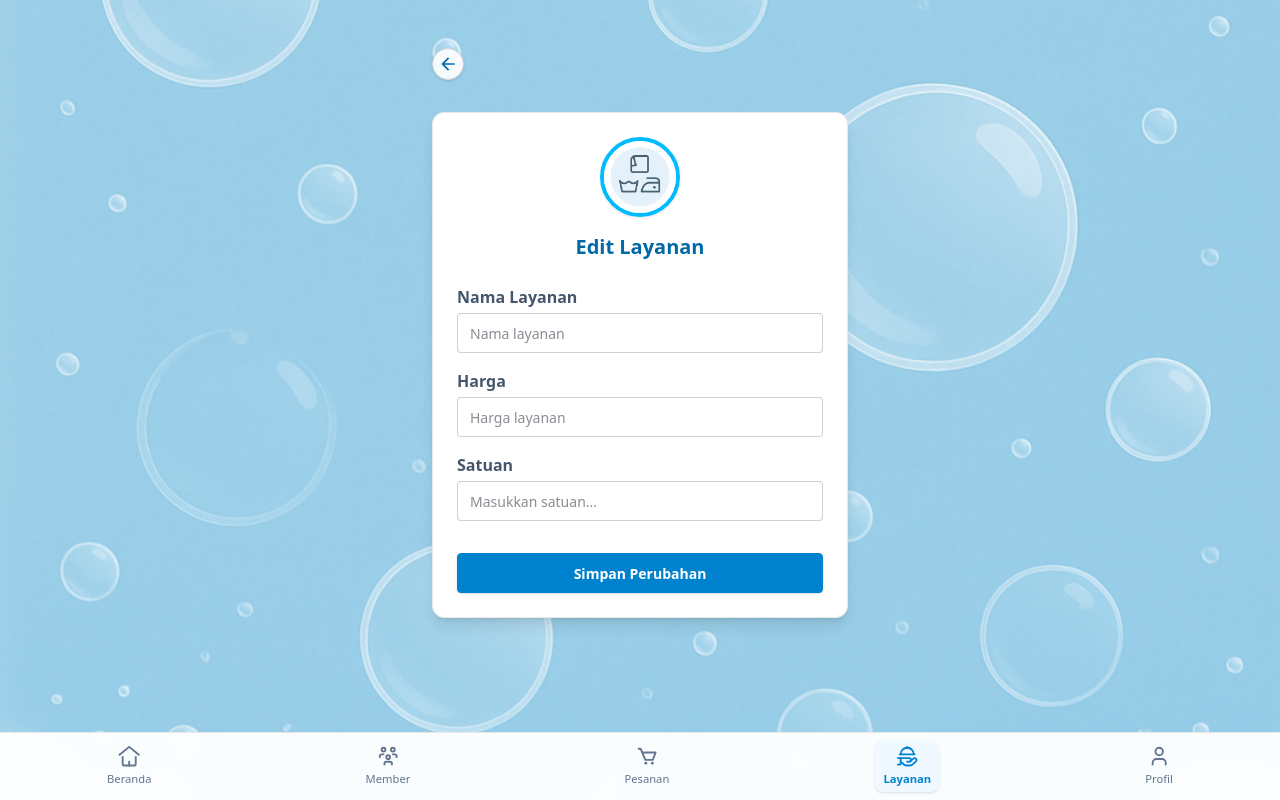
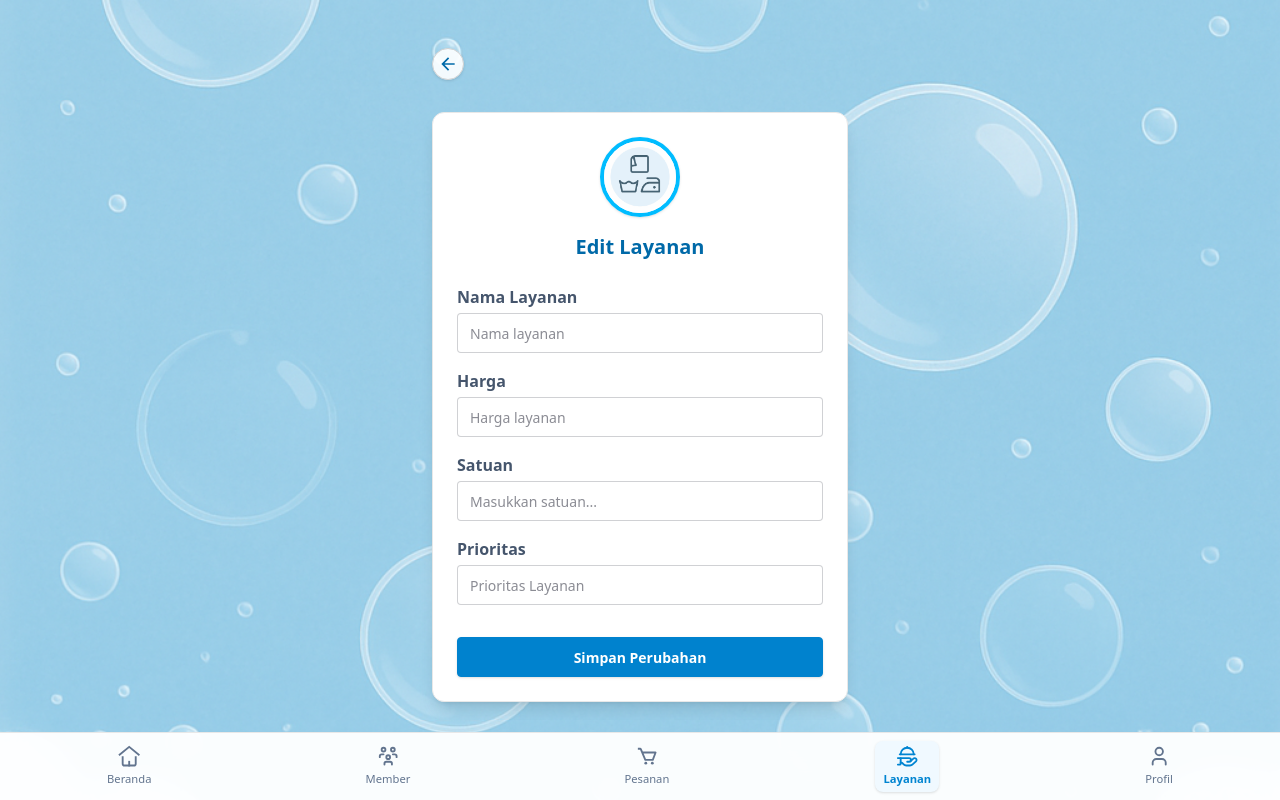
Before and after one commit to wirawanmahardika/laundry-frontend, a React (Vite) app: page /layanan/edit/1 in a window 1280 px wide. Built offline with nearby package versions, Linux system fonts and the light colour scheme; no server answers; sample sign-in values are in the browser's storage.

Commit message:
update: menambah hal yang berkaitan dengan prioritas pada layanan dan member model

```diff
--- a/src/pages/layanan/EditLayanan.tsx
+++ b/src/pages/layanan/EditLayanan.tsx
@@ -23,7 +23,8 @@ export default function EditLayanan() {
         const body = {
             nama: e.currentTarget.nama.value,
             harga: parseInt(e.currentTarget.harga.value) ?? 0,
-            satuan: e.currentTarget.satuan.value
+            satuan: e.currentTarget.satuan.value,
+            prioritas: parseInt(e.currentTarget.prioritas.value) ?? 0,
         }
 
         try {
@@ -32,12 +33,14 @@ export default function EditLayanan() {
                 text: res.data.message,
                 icon: "success",
             })
-            navigate(-1); // Kembali ke daftar layanan atau detail layanan
+            navigate(-1);
         } catch (error: any) {
-            await Swal.fire({
-                text: error.response.data.message,
-                icon: "error",
-            })
+            Swal.fire({
+                text: Array.isArray(error.response?.data?.errors)
+                    ? error.response.data.errors.join(", ")
+                    : (error.response?.data?.message ?? "terjadi kesalahan saat tambah layanan"),
+                icon: "error"
+            });
         }
     };
 
@@ -95,6 +98,18 @@ export default function EditLayanan() {
                         required
                     />
                 </div>
+                <div className="flex flex-col gap-y-1 w-full">
+                    <label className="font-semibold text-slate-600">Prioritas</label>
+                    <input
+                        type="number"
+                        name="prioritas"
+                        className="input input-bordered w-full"
+                        placeholder="Prioritas Layanan"
+                        defaultValue={layanan?.prioritas}
+                        min={0}
+                        required
+                    />
+                </div>
 
                 <button className="btn btn-primary btn-md mt-4 w-full shadow" type="submit">
                     Simpan Perubahan
--- a/src/pages/layanan/Layanan.tsx
+++ b/src/pages/layanan/Layanan.tsx
@@ -68,6 +68,7 @@ export default function Layanan() {
                             nama={l.nama}
                             harga={l.harga}
                             satuan={l.satuan}
+                            prioritas={l.prioritas}
                             created_at={l.created_at}
                             onDelete={() => handleDelete(l.id, l.nama)}
                         />
@@ -122,10 +123,11 @@ type CardProps = {
     harga: number;
     satuan: string;
     created_at: string;
+    prioritas: number;
     onDelete?: () => void;
 };
 
-function Card({ id, nama, harga, satuan, created_at, onDelete }: CardProps) {
+function Card({ id, nama, harga, satuan, created_at, prioritas, onDelete }: CardProps & { prioritas?: number }) {
     return (
         <div className="grid grid-cols-5 gap-3 bg-base-100 shadow-md rounded-xl p-4 items-center border border-base-200">
             <div className="col-span-1 flex justify-center">
@@ -133,7 +135,15 @@ function Card({ id, nama, harga, satuan, created_at, onDelete }: CardProps) {
             </div>
             <div className="col-span-4 flex flex-col sm:flex-row sm:items-center justify-between gap-y-1">
                 <div>
-                    <span className="font-semibold text-base text-slate-800">{nama}</span>
+                    <span className="font-semibold text-base text-slate-800 flex items-center gap-x-2 justify-between">
+                        {nama}
+                        {prioritas !== undefined && (
+                            <span className="badge badge-secondary badge-sm px-2 py-1 flex items-center gap-x-1">
+                                <svg className="w-3 h-3 text-yellow-400" fill="currentColor" viewBox="0 0 20 20"><path d="M10 15l-5.878 3.09 1.122-6.545L.488 6.91l6.561-.955L10 0l2.951 5.955 6.561.955-4.756 4.635 1.122 6.545z"/></svg>
+                                Prioritas {prioritas}
+                            </span>
+                        )}
+                    </span>
                     <div className="text-xs text-slate-500 mt-1">
                         <span className="font-medium text-sky-600">Rp {harga.toLocaleString("id")}/{satuan}</span>
                     </div>
--- a/src/pages/layanan/TambahLayanan.tsx
+++ b/src/pages/layanan/TambahLayanan.tsx
@@ -11,6 +11,7 @@ export default function TambahLayanan() {
         const body = {
             nama: e.currentTarget.nama.value,
             harga: parseInt(e.currentTarget.harga.value) ?? 0,
+            prioritas: parseInt(e.currentTarget.prioritas.value) ?? 0,
             satuan: e.currentTarget.satuan.value
         }
 
@@ -48,6 +49,10 @@ export default function TambahLayanan() {
                     <label className="font-semibold text-slate-600">Harga</label>
                     <input type="number" name="harga" className="input input-bordered w-full" placeholder="Masukkan harga..." required />
                 </div>
+                <div className="flex flex-col gap-y-1 w-full">
+                    <label className="font-semibold text-slate-600">Prioritas</label>
+                    <input type="number" name="prioritas" className="input input-bordered w-full" placeholder="Masukkan nilai prioritas..." required />
+                </div>
                 <button className="btn btn-primary btn-md mt-4 w-full shadow">Tambah</button>
             </form>
         </div>
--- a/src/types/layananType.tsx
+++ b/src/types/layananType.tsx
@@ -5,6 +5,7 @@ export type layananType = {
     satuan: string,
     harga: number,
     created_at: string,
+    prioritas: number,
     updated_at: string,
 }
 
```
